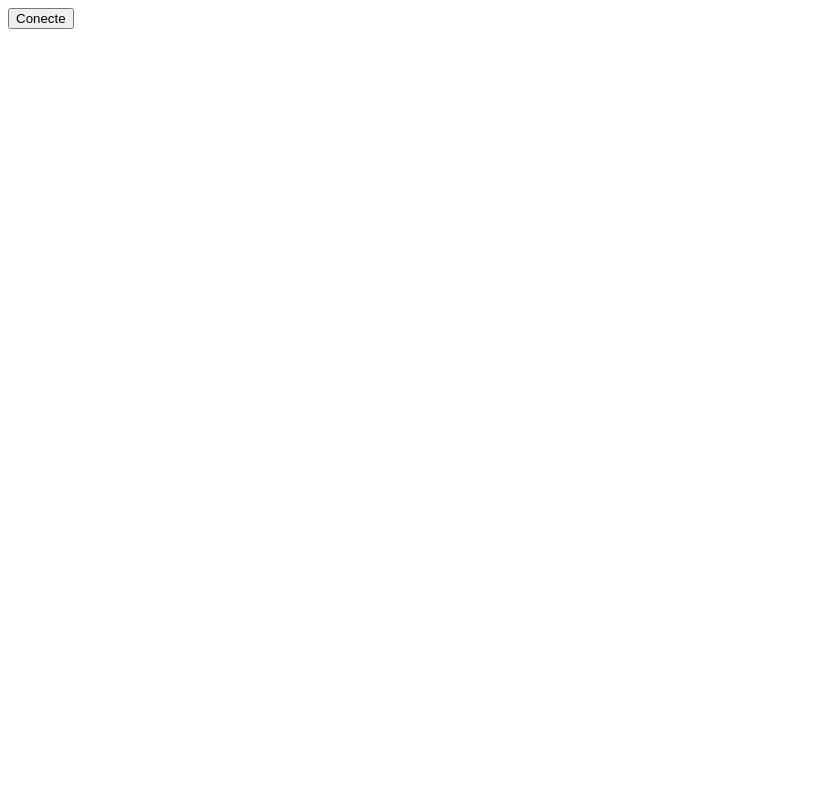
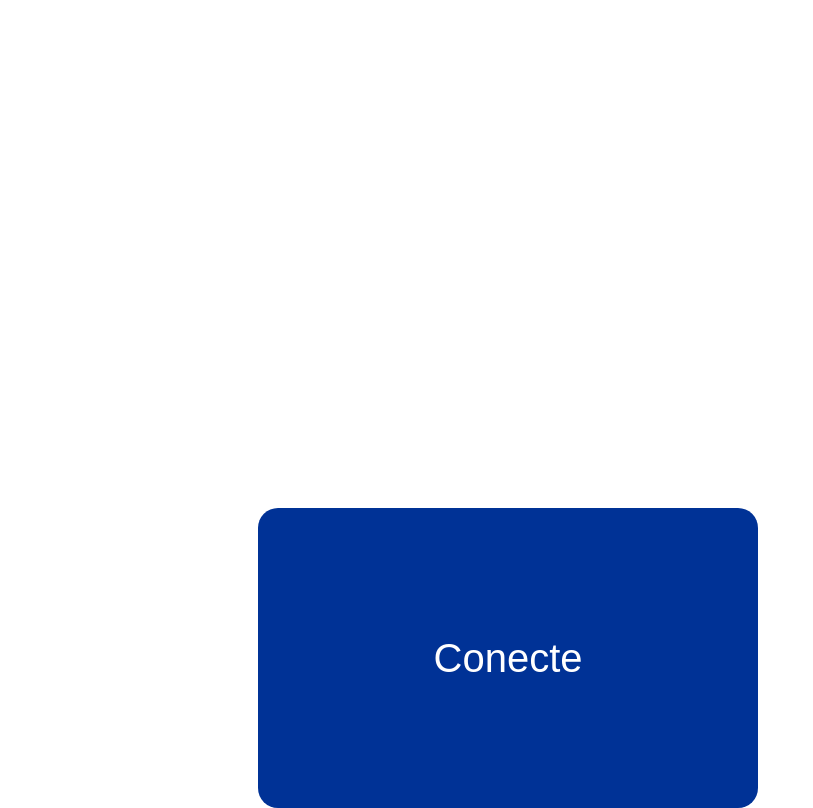
Before and after one commit to josevictormobile/josevictormobile.github.io, a plain HTML site: page index.html in a window 1280 px wide. Shown: the whole page, without its empty margins (0-813 px from the left). Drawn offline with Linux system fonts and the light colour scheme.

Commit message:
estilo em botão e usar servico de GATT

```diff
--- a/index.html
+++ b/index.html
@@ -3,6 +3,25 @@
     <head>
         <meta charset="UTF-8">
         <title>prova</title>
+        <style>
+            body{
+                text-align: center;
+            }
+            button {
+             display: block;
+             position: relative;
+             top: 500px;
+             left: 250px;
+             border-radius: 20px;
+             width: 500px;
+             height:300px;
+             font-size: 30pt;
+             text-align: center;
+             background-color:rgb(0,50,150);
+             border-style: none;
+             color: white;
+            }
+        </style>
     </head>
     <body>
         <button onclick="conectar()">Conecte</button>
@@ -15,7 +34,8 @@
                     alert("conectando em "+device.name);
                     return device.gatt.connect();
                 }).then(server=>{
-
+                    alert("escolhendo serviço: "+server.name);
+                    return server.getPrimaryService(0x1802);
                 }).catch(error=>{
                     alert(error);
                 });
```
